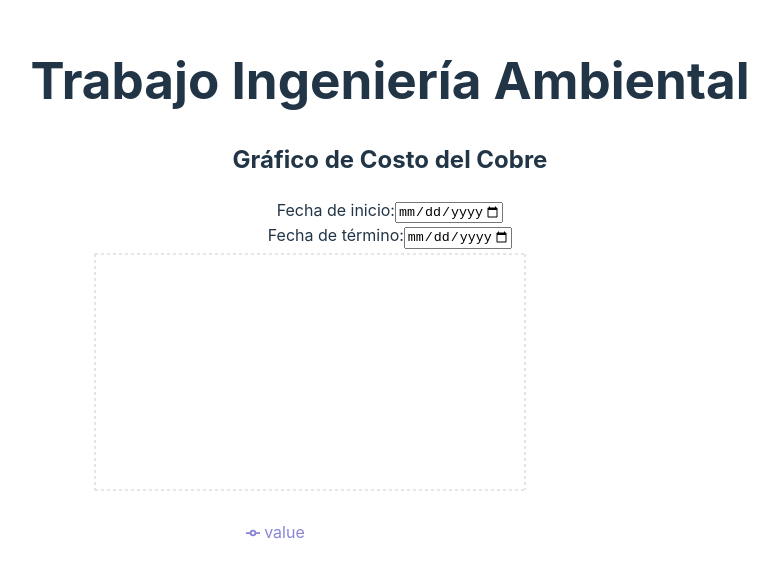
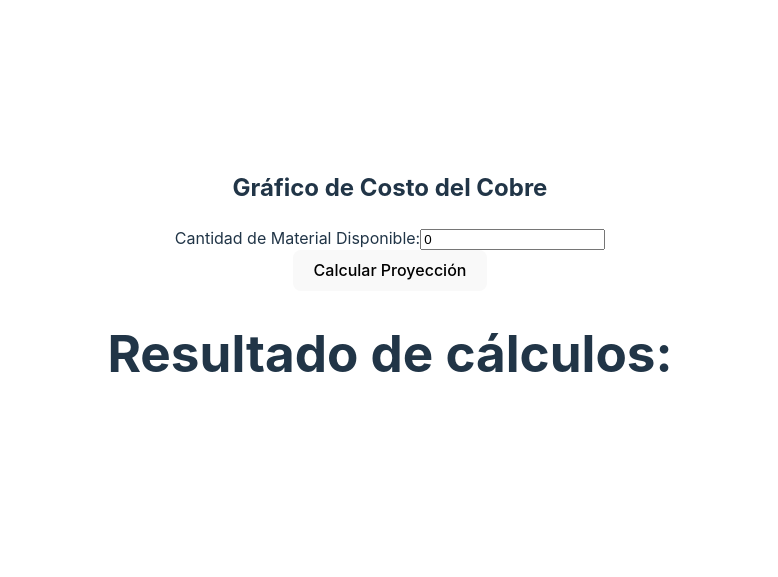
Before and after one commit to kouzze/Cobre, a React (Vite) app: page / in a window 1280 px wide. Shown: the part 117-694 px from the top of the page, without its empty margins (250-1028 px from the left). Built offline with nearby package versions, Linux system fonts and the light colour scheme.

Commit message:
fourth commit

```diff
--- a/src/App.tsx
+++ b/src/App.tsx
@@ -1,76 +1,12 @@
+import CobreComponent from './components/CobreComponent'
 import './App.css'
-import React, { useState } from "react";
-import { LineChart, Line, XAxis, YAxis, CartesianGrid, Tooltip, Legend } from "recharts";
 
-
-interface CopperData {
-  date: string;
-  value: number;
+function App(){
+  return (
+    <div>
+      <CobreComponent/>
+    </div>
+  )
 }
 
-const CopperChart: React.FC = () => {
-
-  const [startDate, setStartDate] = useState<string>("");
-  const [endDate, setEndDate] = useState<string>("");
-
-  const copperData: CopperData[] = [
-    { date: "2023-01-07", value: 5.445 },
-    { date: "2028-01-07", value: 6.931 },
-    { date: "2033-01-01", value: 6.581 },
-  ];
-
-  const handleChangeStartDate = (event: React.ChangeEvent<HTMLInputElement>) => {
-    setStartDate(event.target.value);
-  };
-
-  const handleChangeEndDate = (event: React.ChangeEvent<HTMLInputElement>) => {
-    setEndDate(event.target.value);
-  };
-
-  const filterData = () => {
-    let filteredData: CopperData[] = copperData;
-
-    if (startDate && endDate) {
-      filteredData = filteredData.filter((data) => data.date >= startDate && data.date <= endDate);
-    } else {
-      filteredData = [];
-    }
-
-    return filteredData;
-  };
-
-  const data = filterData();
-  const minDate = "2020-01-01";
-  const maxDate = "2030-12-31";
-
-  return (
-    <div>
-      <h1>Trabajo Ingeniería Ambiental</h1>
-      <h2>Gráfico de Costo del Cobre</h2>
-      <div>
-        <label>Fecha de inicio:</label>
-        <input type="date" value={startDate} onChange={handleChangeStartDate} min={minDate} max={maxDate} />
-      </div>
-      <div>
-        <label>Fecha de término:</label>
-        <input type="date" value={endDate} onChange={handleChangeEndDate} min={minDate} max={maxDate} />
-      </div>
-      <div style={{ width: "100%", height: 300 }}>
-        <LineChart width={500} height={300} data={data}>
-          <CartesianGrid strokeDasharray="3 3" />
-          <XAxis dataKey="date" />
-          <YAxis />
-          <Tooltip />
-          <Legend />
-          <Line type="monotone" dataKey="value" stroke="#8884d8" />
-        </LineChart>
-      </div>
-
-    </div>
-
-
-  );
-
-};
-
-export default CopperChart;
+export default App
--- /dev/null
+++ b/src/components/CobreComponent.tsx
@@ -0,0 +1,70 @@
+import React, { useState } from "react";
+import { LineChart, Line, XAxis, YAxis, CartesianGrid, Tooltip, Legend } from "recharts";
+
+interface CopperData {
+  date: string;
+  value: number;
+}
+
+const CobreComponent = () => {
+  const [copperAmount, setCopperAmount] = useState<number>(0);
+  const [projectionData, setProjectionData] = useState<CopperData[]>([]);
+
+  const handleChangeCopperAmount = (event: React.ChangeEvent<HTMLInputElement>) => {
+    const amount = Number(event.target.value);
+    setCopperAmount(amount);
+  };
+
+  const calculateProjection = () => {
+    const currentData: CopperData = { date: "Actual", value: copperAmount };
+    const projectedData: CopperData[] = [currentData];
+
+    for (let i = 1; i <= 10; i++) {
+      const currentDate = new Date();
+      const projectedDate = new Date(currentDate.getFullYear() + i, currentDate.getMonth(), currentDate.getDate());
+      const newDate = projectedDate.toISOString().split("T")[0];
+      const projectedValue = (copperAmount * 2.7 * i).toFixed(2); // Nueva fórmula de proyección con el precio esperado del cobre
+      const projectedItem: CopperData = { date: newDate, value: Number(projectedValue) };
+      projectedData.push(projectedItem);
+    }
+
+    setProjectionData(projectedData);
+  };
+
+  return (
+    <div>
+      <h2>Gráfico de Costo del Cobre</h2>
+      <div>
+        <label>Cantidad de Material Disponible:</label>
+        <input type="number" value={copperAmount} onChange={handleChangeCopperAmount} />
+      </div>
+      <button onClick={calculateProjection}>Calcular Proyección</button>
+      <h1>Resultado de cálculos:</h1>
+      {projectionData.length > 0 ? (
+        <div>
+          <h3>Sulfuro: {(copperAmount * 0.01 * 0.85).toFixed(0)} kg</h3>
+          <div style={{ width: "100%", height: 300 }}>
+            <LineChart width={500} height={300} data={projectionData}>
+              <CartesianGrid strokeDasharray="3 3" />
+              <XAxis dataKey="date" />
+              <YAxis />
+              <Tooltip />
+              <Legend />
+              <Line type="monotone" dataKey="value" stroke="#8884d8" />
+            </LineChart>
+          </div>
+          <h3>Costo cada 5 años:</h3>
+          <ul>
+            {projectionData.filter((data, index) => index % 5 === 0).map((data, index) => (
+              <li key={index}>
+                Año {new Date().getFullYear() + index * 5}: {data.value.toFixed(0)} USD
+              </li>
+            ))}
+          </ul>
+        </div>
+      ) : null}
+    </div>
+  );
+};
+
+export default CobreComponent;
```
Also changed, not shown: src/components/CopperComponent.tsx (added, +106 -0 lines).
